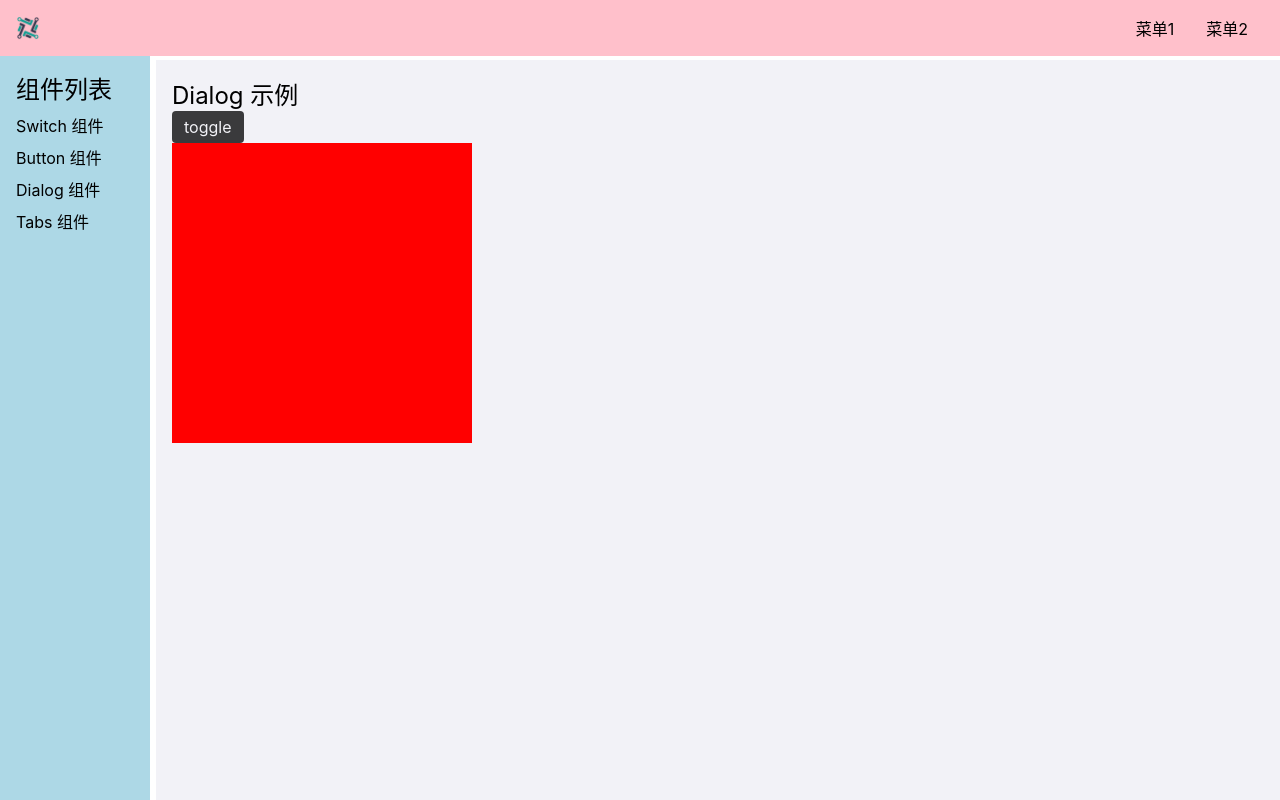
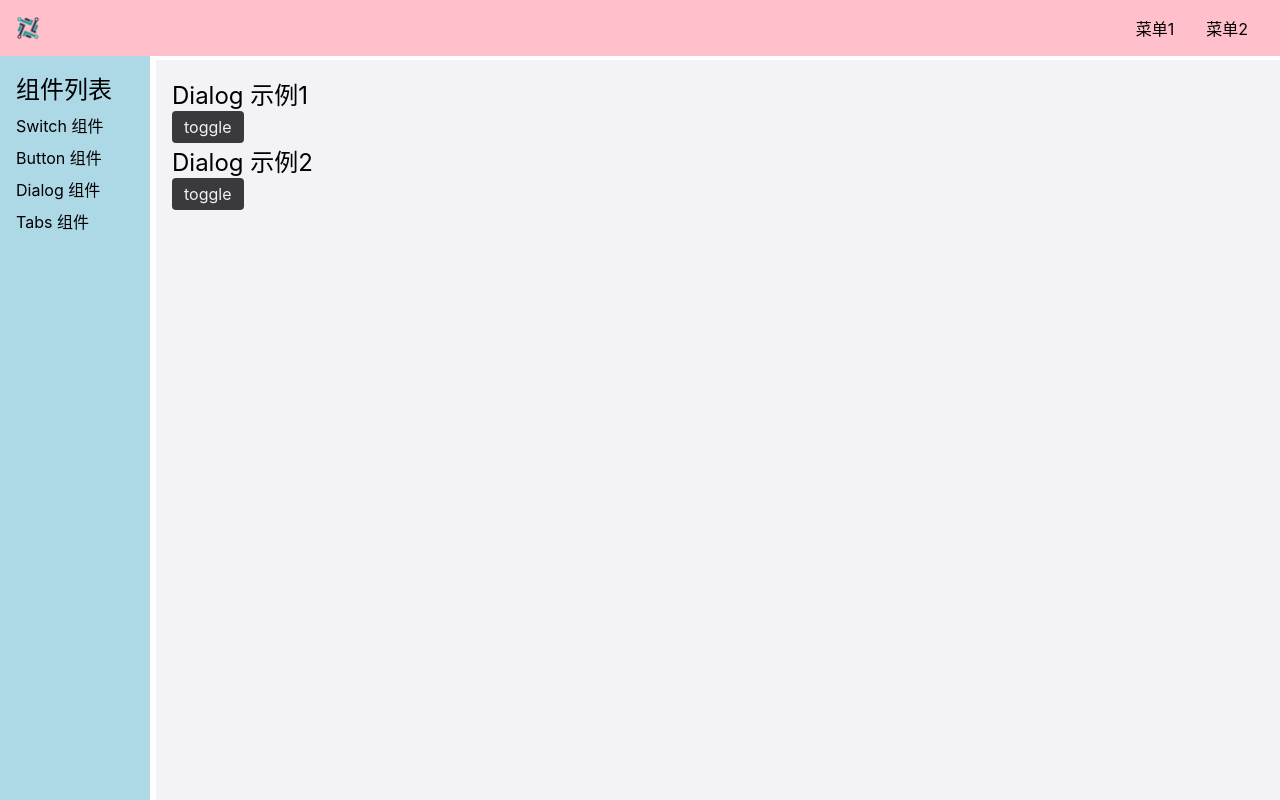
Before and after one commit to wh2887/-init-ui-vue3, a Vue app: page /#/doc/dialog in a window 1280 px wide. Built offline with nearby package versions, Linux system fonts and the light colour scheme.

Commit message:
Dialog 组件新增使用函数传参方式

```diff
--- a/src/components/DialogDemo.vue
+++ b/src/components/DialogDemo.vue
@@ -1,6 +1,5 @@
 <template>
-  <h2>Dialog 示例</h2>
-  <div style="position: relative; z-index: 1;">
+  <h2>Dialog 示例1</h2>
   <Button @click="toggle">toggle</Button>
   <Dialog v-model:visible="x" :closeOnClickOverlay="false" :ok="f1" :cancel="f2">
     <template v-slot:content>
@@ -11,14 +10,15 @@
       <strong>加粗的标题</strong>
     </template>
   </Dialog>
-  </div>
-  <div style="position: relative; z-index: 2; width: 300px; height: 300px; background: red;"></div>
+  <h2>Dialog 示例2</h2>
+  <Button @click="showDialog">toggle</Button>
 </template>
 
 <script lang="ts">
 import Dialog from '../lib/Dialog.vue';
 import Button from '../lib/Button.vue';
 import {ref} from 'vue';
+import {openDialog} from '../lib/openDialog';
 
 export default {
   components: {Button, Dialog},
@@ -32,7 +32,21 @@
     };
     const f2 = () => {
     };
-    return {x, toggle, f1, f2};
+    const showDialog = () => {
+      openDialog({
+        title: '标题',
+        content: '内容',
+        ok() {
+          console.log('ok');
+          return false;
+        },
+        cancel() {
+          console.log('cancel');
+        },
+        closeOnClickOverlay: false
+      });
+    };
+    return {x, toggle, f1, f2, showDialog};
   }
 };
 </script>
--- a/src/lib/Dialog.vue
+++ b/src/lib/Dialog.vue
@@ -52,15 +52,15 @@
       }
     };
     const ok = () => {
-      if (props.ok?.() !==false){
-        close()
+      if (props.ok?.() !== false) {
+        close();
       }
-    }
+    };
     const cancel = () => {
-      context.emit('cancel')
-      close()
-    }
-    return {close, onClickOverlay,ok,cancel};
+      props.cancel?.()
+      close();
+    };
+    return {close, onClickOverlay, ok, cancel};
   },
 };
 </script>
--- /dev/null
+++ b/src/lib/openDialog.ts
@@ -0,0 +1,34 @@
+import Dialog from './Dialog.vue';
+import {createApp, h} from 'vue';
+
+type OptionsType = {
+  title: String,
+  content: String,
+  ok: Function,
+  cancel: Function,
+  closeOnClickOverlay: Boolean
+}
+
+export const openDialog = (options: OptionsType) => {
+  const {title, content, ok, cancel,closeOnClickOverlay} = options;
+  const div = document.createElement('div');
+  document.body.appendChild(div);
+  const close = () => {
+    app.unmount(div);
+    div.remove();
+  };
+  const app = createApp({
+    render() {
+      return h(Dialog, {
+        visible: true,
+        'onUpdate:visible': (newVisible: Boolean) => {
+          if (newVisible === false) {
+            close();
+          }
+        },
+        ok, cancel,closeOnClickOverlay
+      }, {title, content});
+    }
+  });
+  app.mount(div);
+};
```
Lines whose indentation alone changed are shown as unchanged.
